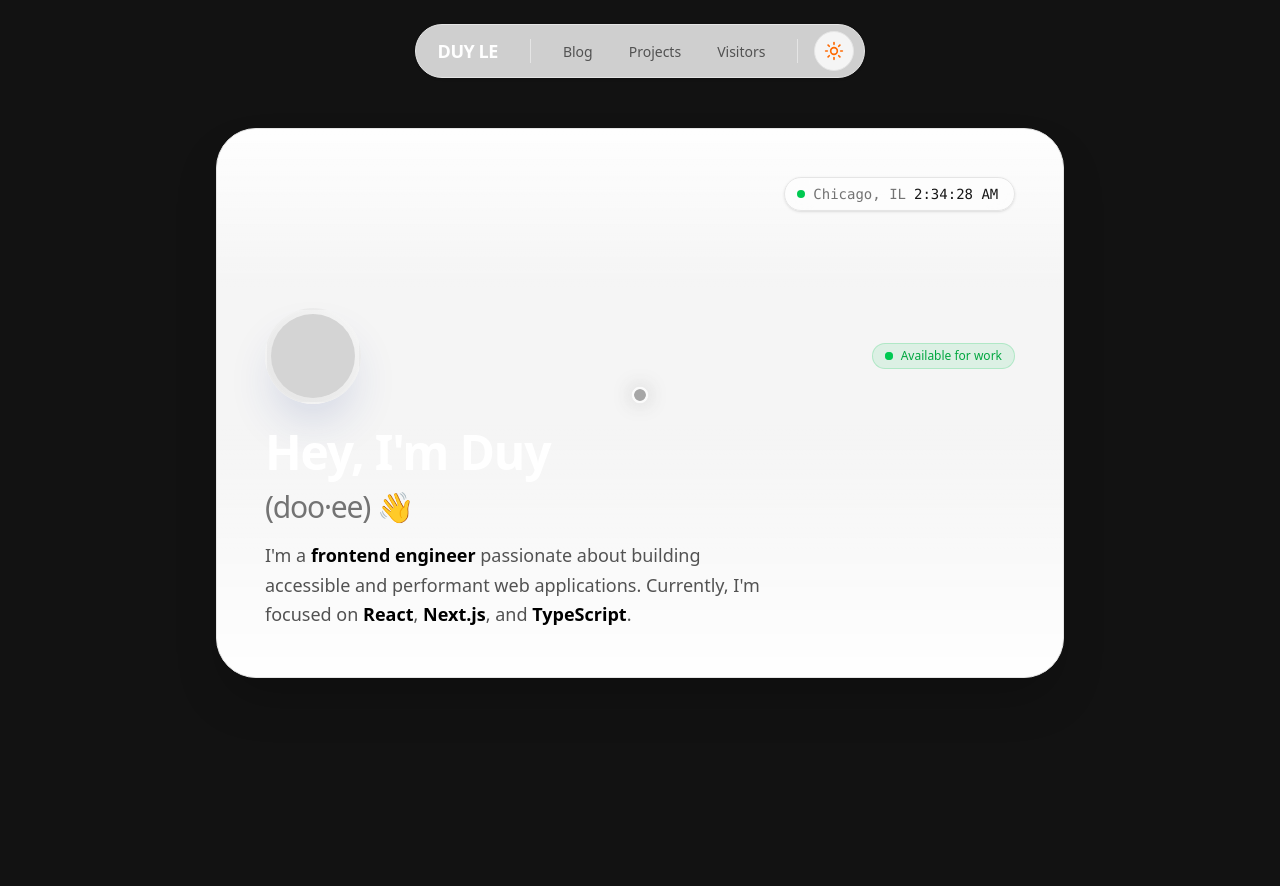
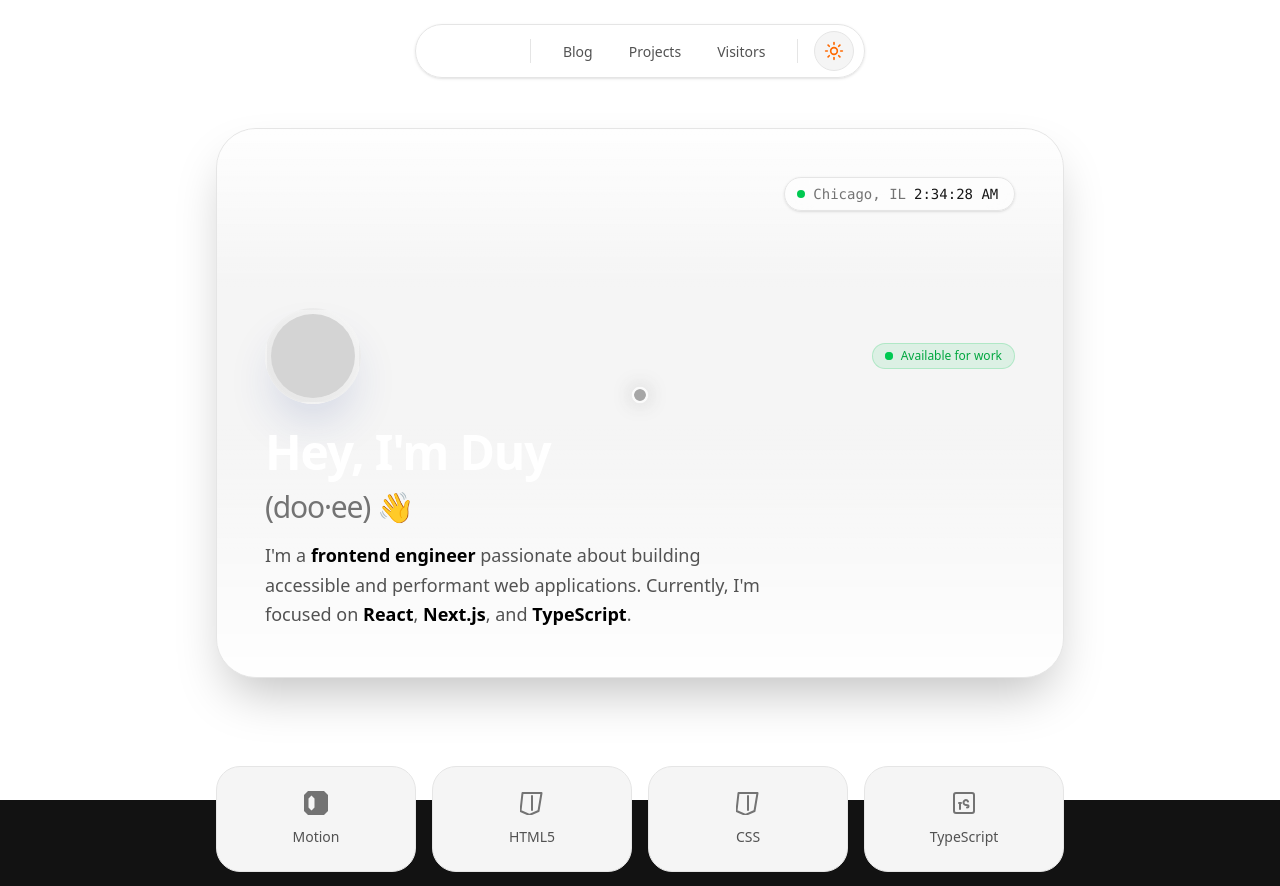
Before and after one commit to Rajesh01-star/portfolio, a Next.js app: page / in a window 1280 px wide. Shown: the top 886 px of the page. Built offline with nearby package versions, Linux system fonts and the light colour scheme; no server answers.

Commit message:
feat: star background

```diff
--- a/src/app/layout.tsx
+++ b/src/app/layout.tsx
@@ -3,6 +3,7 @@ import { Inter, JetBrains_Mono } from "next/font/google";
 import "./globals.css";
 import clsx from "clsx";
 import { ThemeProvider } from "@/components/ThemeProvider";
+import StarBackground from "@/components/StarBackground";
 
 const inter = Inter({
   variable: "--font-inter",
@@ -39,6 +40,7 @@ export default function RootLayout({
           enableSystem
           disableTransitionOnChange
         >
+          <StarBackground />
           <main className="max-w-4xl mx-auto px-4 sm:px-6 relative z-10">
             {children}
           </main>
--- a/src/app/page.tsx
+++ b/src/app/page.tsx
@@ -1,5 +1,6 @@
 import { Header } from "@/components/Header";
 import { Hero } from "@/components/Hero";
+import { TechStack } from "@/components/TechStack";
 
 export default function Home() {
   return (
@@ -7,6 +8,7 @@ export default function Home() {
       <Header />
       <div className="space-y-12 pb-20">
         <Hero />
+        <TechStack />
 
         {/* Placeholder for other sections */}
         <div className="h-screen" />
--- a/src/components/StarBackground.tsx
+++ b/src/components/StarBackground.tsx
@@ -1,101 +1,184 @@
 "use client";
 
-import React, { useEffect, useRef } from "react";
+import React, { useEffect, useRef, useState } from "react";
+import { useTheme } from "next-themes";
 
 interface Star {
   x: number;
   y: number;
+  z: number;
   radius: number;
-  alpha: number;
-  dx: number;
-  dy: number;
-  twinkleSpeed: number;
+  color: string;
 }
 
-import { useTheme } from "next-themes";
+interface ShootingStar {
+  x: number;
+  y: number;
+  length: number;
+  speed: number;
+  angle: number;
+  opacity: number;
+}
 
 export default function StarBackground() {
   const canvasRef = useRef<HTMLCanvasElement>(null);
   const { theme } = useTheme();
+  const [isLoaded, setIsLoaded] = useState(false);
 
   useEffect(() => {
+    // Reset loaded state on theme change to fade in new stars smoothly (optional)
+    // setIsLoaded(false);
+
     const canvas = canvasRef.current;
     if (!canvas) return;
     const ctx = canvas.getContext("2d");
     if (!ctx) return;
 
     let stars: Star[] = [];
+    let shootingStars: ShootingStar[] = [];
     let animationFrameId: number;
+    let width = 0;
+    let height = 0;
+
+    const STAR_COUNT = 800;
+    const DEPTH = 1000;
+    const FOV = 600;
+    const ROTATION_SPEED = 0.00005;
 
     const resizeCanvas = () => {
-      canvas.width = window.innerWidth;
-      canvas.height = window.innerHeight;
-      initStars();
+      width = window.innerWidth;
+      height = window.innerHeight;
+      canvas.width = width;
+      canvas.height = height;
     };
 
     const initStars = () => {
       stars = [];
-      const numStars = Math.floor((canvas.width * canvas.height) * 0.00005); // Significantly reduced density for cleaner look
-      for (let i = 0; i < numStars; i++) {
-        stars.push(createStar(canvas));
+      for (let i = 0; i < STAR_COUNT; i++) {
+        stars.push({
+          x: Math.random() * width * 2 - width,
+          y: Math.random() * height * 2 - height,
+          z: Math.random() * DEPTH,
+          radius: Math.random() * 1.5,
+          color: "white"
+        });
       }
     };
 
-    const createStar = (canvas: HTMLCanvasElement): Star => {
-      return {
-        x: Math.random() * canvas.width,
-        y: Math.random() * canvas.height,
-        radius: Math.random() * 1.5 + 0.5, // Slightly larger range for visibility without clutter
-        alpha: Math.random() * 0.5 + 0.1, // Lower max alpha for subtlety
-        dx: (Math.random() - 0.5) * 0.2, // Very slow horizontal drift
-        dy: (Math.random() - 0.5) * 0.2, // Very slow vertical drift
-        twinkleSpeed: Math.random() * 0.005 + 0.001, // Slower twinkle
-      };
+    const createShootingStar = () => {
+      if (Math.random() < 0.995) return;
+      if (shootingStars.length > 1) return;
+
+      shootingStars.push({
+        x: Math.random() * width,
+        y: Math.random() * height * 0.5,
+        length: Math.random() * 80 + 20,
+        speed: Math.random() * 2.5 + 2.5,
+        angle: Math.PI / 4 + (Math.random() * 0.2 - 0.1),
+        opacity: 1
+      });
     };
 
-    const animate = () => {
-      ctx.clearRect(0, 0, canvas.width, canvas.height);
+    const updateStars = () => {
+      stars.forEach(star => {
+        const cosT = Math.cos(ROTATION_SPEED);
+        const sinT = Math.sin(ROTATION_SPEED);
 
-      const starColor = theme === 'dark' ? '255, 255, 255' : '23, 23, 23'; // White in dark mode, Dark in light mode
+        const oldX = star.x;
+        const oldZ = star.z;
 
-      stars.forEach((star) => {
+        star.x = oldX * cosT - oldZ * sinT;
+        star.z = oldX * sinT + oldZ * cosT;
+
+        if (star.z > DEPTH) star.z -= DEPTH;
+        if (star.z < 0) star.z += DEPTH;
+      });
+    };
+
+    const draw = () => {
+      if (!ctx || !canvas) return;
+      ctx.clearRect(0, 0, width, height);
+
+      const cx = width / 2;
+      const cy = height / 2;
+
+      // Theme-based colors
+      // Note: usage of 'theme' here depends on it being up-to-date.
+      // Ensure 'theme' is available.
+      const isDark = theme === 'dark' || !theme; // Default to dark if undefined
+      const baseAlpha = isDark ? 1 : 0.7;
+      const baseColor = isDark ? '255, 255, 255' : '0, 0, 0'; // White stars on dark, Black on light
+
+      stars.forEach(star => {
+        const scale = FOV / (FOV + star.z);
+        const sx = star.x * scale + cx;
+        const sy = star.y * scale + cy;
+        const r = star.radius * scale;
+
+        if (sx < 0 || sx > width || sy < 0 || sy > height) return;
+
         ctx.beginPath();
-        ctx.arc(star.x, star.y, star.radius, 0, Math.PI * 2);
+        ctx.arc(sx, sy, r, 0, Math.PI * 2);
 
-        // Slower, subtler twinkle
-        star.alpha += Math.sin(Date.now() * star.twinkleSpeed) * 0.002;
-        const visibleAlpha = Math.max(0.05, Math.min(0.6, star.alpha));
-
-        ctx.fillStyle = `rgba(${starColor}, ${visibleAlpha})`;
+        const alpha = Math.min(1, scale) * baseAlpha * (0.5 + Math.random() * 0.4);
+        ctx.fillStyle = `rgba(${baseColor}, ${alpha})`;
         ctx.fill();
-
-        star.x += star.dx;
-        star.y += star.dy;
-
-        if (star.x < 0) star.x = canvas.width;
-        if (star.x > canvas.width) star.x = 0;
-        if (star.y < 0) star.y = canvas.height;
-        if (star.y > canvas.height) star.y = 0;
       });
 
-      animationFrameId = requestAnimationFrame(animate);
+      createShootingStar();
+
+      shootingStars.forEach((star, index) => {
+        star.x += Math.cos(star.angle) * star.speed;
+        star.y += Math.sin(star.angle) * star.speed;
+        star.opacity -= 0.015;
+
+        if (star.opacity <= 0 || star.x > width || star.y > height) {
+          shootingStars.splice(index, 1);
+          return;
+        }
+
+        const endX = star.x - Math.cos(star.angle) * star.length;
+        const endY = star.y - Math.sin(star.angle) * star.length;
+
+        const gradient = ctx.createLinearGradient(star.x, star.y, endX, endY);
+        gradient.addColorStop(0, `rgba(${baseColor}, ${star.opacity})`);
+        gradient.addColorStop(1, `rgba(${baseColor}, 0)`);
+
+        ctx.strokeStyle = gradient;
+        ctx.lineWidth = 2;
+        ctx.lineCap = "round";
+        ctx.beginPath();
+        ctx.moveTo(star.x, star.y);
+        ctx.lineTo(endX, endY);
+        ctx.stroke();
+      });
+
+      updateStars();
+
+      animationFrameId = requestAnimationFrame(draw);
     };
 
-    // Initialize
+    resizeCanvas();
     window.addEventListener("resize", resizeCanvas);
-    resizeCanvas();
-    animate();
+    initStars();
+    draw();
+
+    // Trigger load state
+    const timeout = setTimeout(() => setIsLoaded(true), 200);
 
     return () => {
       window.removeEventListener("resize", resizeCanvas);
       cancelAnimationFrame(animationFrameId);
+      clearTimeout(timeout);
     };
   }, [theme]);
 
   return (
-    <canvas
-      ref={canvasRef}
-      className="pointer-events-none fixed inset-0 -z-10 h-full w-full"
-    />
+    <div className={`fixed inset-0 -z-10 h-full w-full bg-white dark:bg-black transition-colors duration-300`}>
+      <canvas
+        ref={canvasRef}
+        className={`fixed inset-0 h-full w-full transition-opacity duration-1000 ease-in-out ${isLoaded ? 'opacity-100' : 'opacity-0'}`}
+      />
+    </div>
   );
 }
--- /dev/null
+++ b/src/components/TechStack.tsx
@@ -0,0 +1,116 @@
+"use client";
+
+import { motion } from "framer-motion";
+
+const techStack = [
+    {
+        name: "Motion",
+        icon: (
+            <svg viewBox="0 0 24 24" fill="none" xmlns="http://www.w3.org/2000/svg" className="w-6 h-6">
+                <path d="M4 0L0 4V20L4 24H20L24 20V4L20 0H4ZM10.5 16.5L7.5 19.5L4.5 16.5V7.5L7.5 4.5L10.5 7.5V16.5ZM19.5 7.5L16.5 4.5L13.5 7.5V16.5L16.5 19.5L19.5 16.5V7.5Z" fill="currentColor" />
+            </svg>
+        ), // Simplified representation or placeholder if actual logo is complex
+        color: "group-hover:text-purple-500",
+    },
+    {
+        name: "HTML5",
+        icon: (
+            <svg viewBox="0 0 24 24" fill="none" className="w-6 h-6" stroke="currentColor" strokeWidth="2" strokeLinecap="round" strokeLinejoin="round">
+                <path d="M2.5 2h19l-3 18-9 4-9-4L2.5 2z" />
+                <path d="M12 19V5" />
+            </svg>
+        ),
+        color: "group-hover:text-orange-500",
+    },
+    {
+        name: "CSS",
+        icon: (
+            <svg viewBox="0 0 24 24" fill="none" className="w-6 h-6" stroke="currentColor" strokeWidth="2" strokeLinecap="round" strokeLinejoin="round">
+                <path d="M2.5 2h19l-3 18-9 4-9-4L2.5 2z" />
+                <path d="M12 19V5" />
+            </svg>
+        ),
+        color: "group-hover:text-blue-500",
+    },
+    {
+        name: "TypeScript",
+        icon: (
+            <svg viewBox="0 0 24 24" fill="none" stroke="currentColor" strokeWidth="2" strokeLinecap="round" strokeLinejoin="round" className="w-6 h-6">
+                <path d="M4 2h16a2 2 0 0 1 2 2v16a2 2 0 0 1-2 2H4a2 2 0 0 1-2-2V4a2 2 0 0 1 2-2z" />
+                <path d="M7 12h2" />
+                <path d="M8 12v6" />
+                <path d="M15 16.5A1.5 1.5 0 0 0 16.5 15c0-1-1.5-1-2.5-1s-2.5-1-2.5-2.5 1.5-2.5 2.5-2.5c1 0 1.5.5 2 1.5" />
+            </svg>
+        ),
+        color: "group-hover:text-blue-600",
+    },
+    {
+        name: "Next.js",
+        icon: (
+            <svg viewBox="0 0 24 24" fill="none" stroke="currentColor" strokeWidth="2" strokeLinecap="round" strokeLinejoin="round" className="w-6 h-6">
+                <path d="M4 2h16a2 2 0 0 1 2 2v16a2 2 0 0 1-2 2H4a2 2 0 0 1-2-2V4a2 2 0 0 1 2-2z" />
+                <path d="M9 9h1v6" />
+                <path d="M16 9l-4 6" />
+                <path d="M16 15h-1" />
+            </svg> // Simplified Next.js logo
+        ),
+        color: "group-hover:text-black dark:group-hover:text-white",
+    },
+    {
+        name: "Tailwind CSS",
+        icon: (
+            <svg viewBox="0 0 24 24" fill="none" className="w-6 h-6" stroke="currentColor" strokeWidth="2" strokeLinecap="round" strokeLinejoin="round">
+                <path d="M17.5 19c0-1.7-1.3-3-3-3s-3 1.3-3 3 1.3 3 3 3 3-1.3 3-3z" />
+                <path d="M15.5 6.5C14.1 6.5 13 5.4 13 4s1.1-2.5 2.5-2.5S18 2.6 18 4s-1.1 2.5-2.5 2.5z" />
+                <path d="M6.5 12C5.1 12 4 10.9 4 9.5S5.1 7 6.5 7 9 8.1 9 9.5 7.9 12 6.5 12z" />
+                <path d="M4.5 18c0-1.4 1.1-2.5 2.5-2.5s2.5 1.1 2.5 2.5S8.4 20.5 7 20.5 4.5 19.4 4.5 18z" />
+                <path d="M19.5 12c0-1.4-1.1-2.5-2.5-2.5S14.5 10.6 14.5 12 15.6 14.5 17 14.5 19.5 13.4 19.5 12z" />
+            </svg> // Placeholder for Tailwind
+        ),
+        color: "group-hover:text-cyan-400",
+    },
+    {
+        name: "Supabase",
+        icon: (
+            <svg viewBox="0 0 24 24" fill="none" stroke="currentColor" strokeWidth="2" strokeLinecap="round" strokeLinejoin="round" className="w-6 h-6">
+                <path d="M12 2L4 12h8l-2 10 10-10h-8z" />
+            </svg>
+        ),
+        color: "group-hover:text-green-400",
+    },
+    {
+        name: "React.js",
+        icon: (
+            <svg viewBox="0 0 24 24" fill="none" stroke="currentColor" strokeWidth="2" strokeLinecap="round" strokeLinejoin="round" className="w-6 h-6">
+                <circle cx="12" cy="12" r="2" />
+                <path d="M7 12c0 2.8 2.2 5 5 5s5-2.2 5-5-2.2-5-5-5-5 2.2-5 5z" transform="rotate(30 12 12)" />
+                <path d="M7 12c0 2.8 2.2 5 5 5s5-2.2 5-5-2.2-5-5-5-5 2.2-5 5z" transform="rotate(90 12 12)" />
+                <path d="M7 12c0 2.8 2.2 5 5 5s5-2.2 5-5-2.2-5-5-5-5 2.2-5 5z" transform="rotate(150 12 12)" />
+            </svg>
+        ),
+        color: "group-hover:text-blue-400",
+    },
+];
+
+export function TechStack() {
+    return (
+        <section className="grid grid-cols-2 sm:grid-cols-4 gap-4">
+            {techStack.map((tech, index) => (
+                <motion.div
+                    key={tech.name}
+                    initial={{ opacity: 0, scale: 0.9 }}
+                    animate={{ opacity: 1, scale: 1 }}
+                    transition={{ delay: 0.1 * index }}
+                    className="group flex flex-col items-center justify-center gap-3 p-6 rounded-3xl bg-neutral-100 dark:bg-neutral-900 border border-neutral-200 dark:border-white/10 hover:border-neutral-300 dark:hover:border-white/20 transition-colors cursor-default"
+                >
+                    <div className={`text-neutral-500 dark:text-neutral-400 transition-colors duration-300 ${tech.color}`}>
+                        {tech.icon}
+                    </div>
+                    <span className="font-medium text-sm text-neutral-600 dark:text-neutral-300">
+                        {tech.name}
+                    </span>
+                </motion.div>
+            ))}
+        </section>
+    );
+}
```
